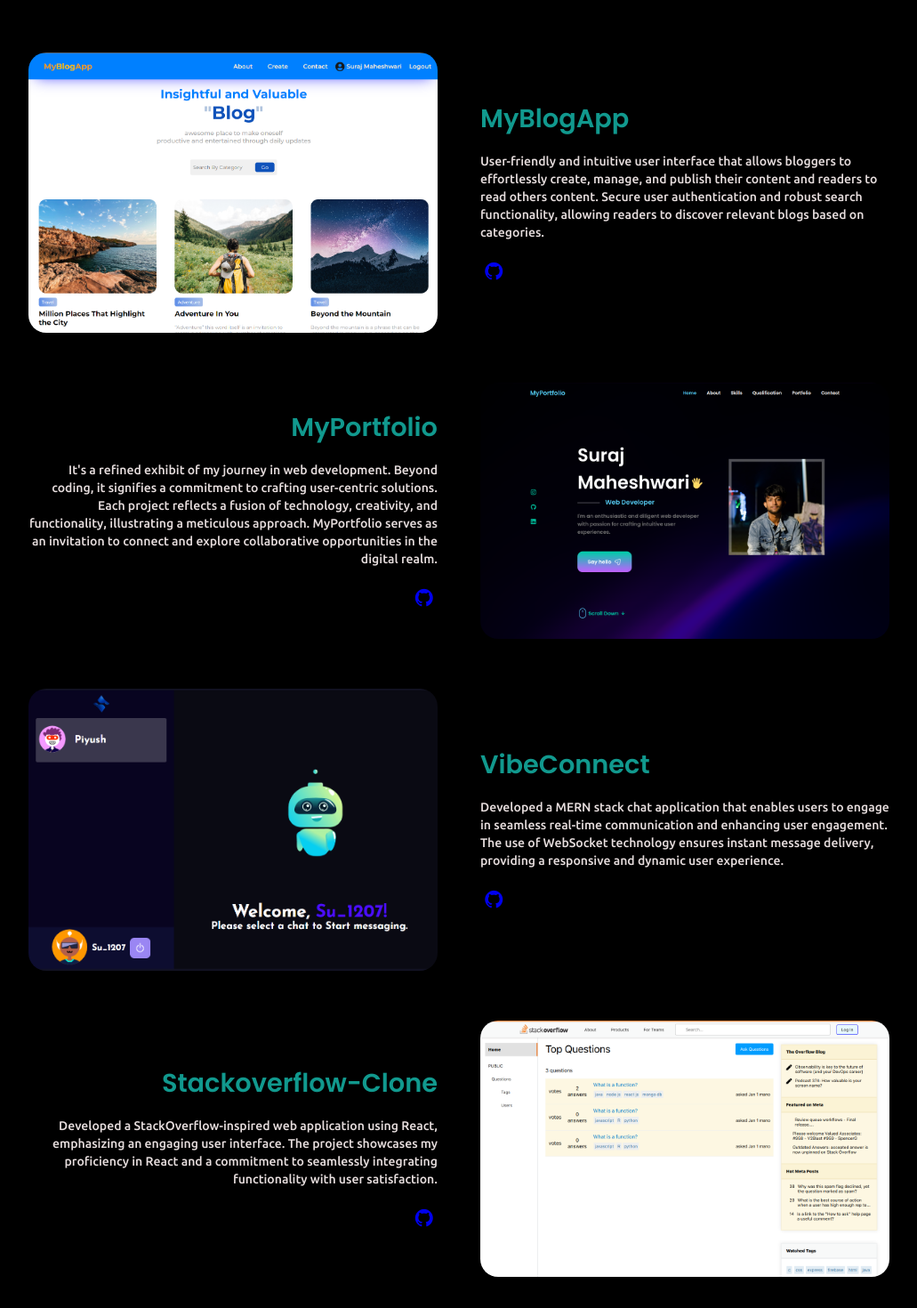
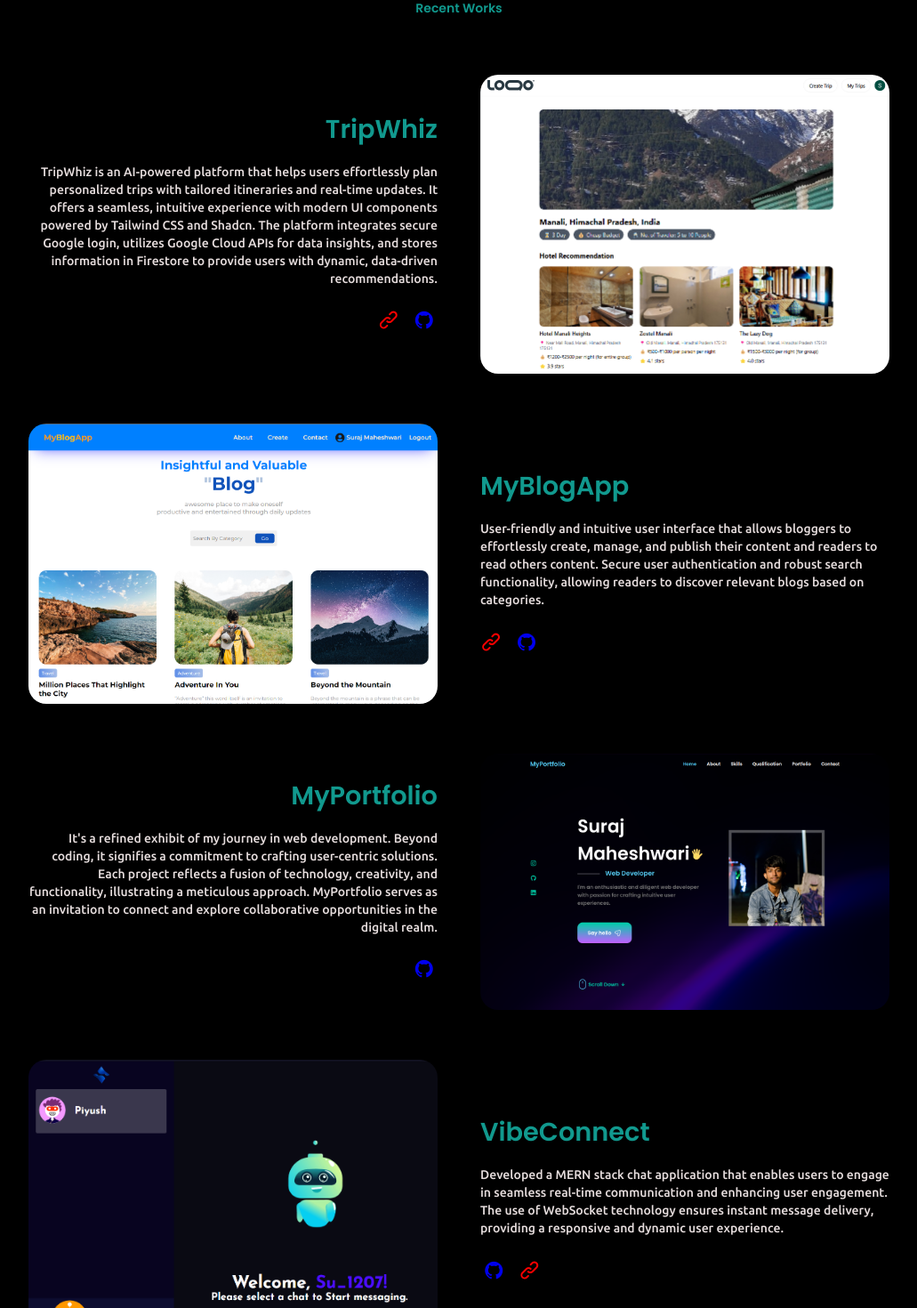
Before and after one commit to Su1207/My_Portfolio, a React (Create React App) app: page / in a window 1280 px wide. Shown: the part 3160-4630 px from the top of the page at 89% size, without its empty margins (124-1155 px from the left). Built offline with nearby package versions, Linux system fonts and the light colour scheme.

Commit message:
few updates

```diff
--- a/src/components/portfolio/Portfolio.jsx
+++ b/src/components/portfolio/Portfolio.jsx
@@ -3,6 +3,7 @@ import project1 from "../../assets/MyBlogApp.png";
 import project2 from "../../assets/portfolio.png";
 import project3 from "../../assets/VibeConnect.png";
 import project4 from "../../assets/stackoverflow.png";
+import trip from "../../assets/trip.png";
 import "./portfolio.css";
 
 const Portfolio = () => {
@@ -24,6 +25,57 @@ const Portfolio = () => {
       </span>
 
       <div className="portfolio__container container grid">
+        <div className="projects grid">
+          <div className="project_desc" style={{ textAlign: "right" }}>
+            <h2
+              className="project_desc_header"
+              data-aos="zoom-in-right"
+              data-aos-duration="6000"
+            >
+              TripWhiz
+            </h2>
+            <p
+              className="project_desc_data"
+              data-aos="zoom-in-right"
+              data-aos-duration="6000"
+            >
+              TripWhiz is an AI-powered platform that helps users effortlessly
+              plan personalized trips with tailored itineraries and real-time
+              updates. It offers a seamless, intuitive experience with modern UI
+              components powered by Tailwind CSS and Shadcn. The platform
+              integrates secure Google login, utilizes Google Cloud APIs for
+              data insights, and stores information in Firestore to provide
+              users with dynamic, data-driven recommendations.
+            </p>
+            <div className="project_link">
+              <a
+                className="deployed-link"
+                target="_blank"
+                rel="noreferrer"
+                href="https://ai-trip-planner-beryl.vercel.app/"
+              >
+                <i class="uil uil-link"></i>
+              </a>
+              <a
+                href="https://github.com/Su1207/AITrip_Planner"
+                className="project-icon"
+                target="_blank"
+                rel="noreferrer"
+                data-aos="zoom-in-right"
+                data-aos-duration="6000"
+              >
+                <i class="uil uil-github"></i>
+              </a>
+            </div>
+          </div>
+          <img
+            src={trip}
+            alt="Trip"
+            className="project_img"
+            data-aos="zoom-in-left"
+            data-aos-duration="6000"
+          />
+        </div>
         <div className="projects grid">
           <img
             src={project1}
@@ -51,7 +103,15 @@ const Portfolio = () => {
               search functionality, allowing readers to discover relevant blogs
               based on categories.
             </p>
-            <div className="project_link">
+            <div className="project_link_left">
+              <a
+                className="deployed-link"
+                target="_blank"
+                rel="noreferrer"
+                href="https://my-blog-app-alpha.vercel.app/"
+              >
+                <i class="uil uil-link"></i>
+              </a>
               <a
                 href="https://github.com/Su1207/MyBlogApp"
                 className="project-icon"
@@ -134,7 +194,7 @@ const Portfolio = () => {
               message delivery, providing a responsive and dynamic user
               experience.
             </p>
-            <div className="project_link">
+            <div className="project_link_left">
               <a
                 href="https://github.com/Su1207/chat-app"
                 className="project-icon"
@@ -144,6 +204,14 @@ const Portfolio = () => {
                 data-aos-duration="6000"
               >
                 <i class="uil uil-github"></i>
+              </a>
+              <a
+                className="deployed-link"
+                target="_blank"
+                rel="noreferrer"
+                href="https://vibe-connect-gamma.vercel.app/"
+              >
+                <i class="uil uil-link"></i>
               </a>
             </div>
           </div>
--- a/src/components/portfolio/portfolio.css
+++ b/src/components/portfolio/portfolio.css
@@ -8,6 +8,26 @@
 .project_img {
   border-radius: 20px;
   /* width: 30rem; */
+}
+
+.project_link {
+  display: flex;
+  align-items: center;
+  justify-content: flex-end;
+  gap: 0.8rem;
+  font-size: 1.5rem;
+}
+
+.project_link_left {
+  display: flex;
+  align-items: center;
+  justify-content: flex-start;
+  gap: 0.8rem;
+  font-size: 1.5rem;
+}
+
+.deployed-link {
+  color: red;
 }
 
 .project_desc_header {
--- a/src/components/qualification/Qualification.jsx
+++ b/src/components/qualification/Qualification.jsx
@@ -125,10 +125,10 @@ const Qualification = () => {
           >
             <div className="qualification__data">
               <div data-aos="zoom-in-right" data-aos-duration="6000">
-                <h3 className="qualification__title">Full Stack Developer</h3>
-                <span className="qualification__subtitle">NullClass</span>
+                <h3 className="qualification__title">MERN Stack Developer</h3>
+                <span className="qualification__subtitle">EZSync</span>
                 <div className="qualification__calendar">
-                  <i className="uil uil-calendar-alt"></i> May 2023 - Jul 2023
+                  <i className="uil uil-calendar-alt"></i> Jul 2024 - Aug 2024
                 </div>
               </div>
               <div>
@@ -145,22 +145,22 @@ const Qualification = () => {
               </div>
 
               <div data-aos="zoom-in-right" data-aos-duration="6000">
+                <h3 className="qualification__title">Full Stack Developer</h3>
+                <span className="qualification__subtitle">Cograd</span>
+                <div className="qualification__calendar">
+                  <i className="uil uil-calendar-alt"></i> Feb 2024 - Jul 2024
+                </div>
+              </div>
+            </div>
+
+            <div className="qualification__data">
+              <div data-aos="zoom-in-right" data-aos-duration="6000">
                 <h3 className="qualification__title">MERN Stack Developer</h3>
                 <span className="qualification__subtitle">
                   Destov International
                 </span>
                 <div className="qualification__calendar">
                   <i className="uil uil-calendar-alt"></i> Jan 2024 - Jul 2024
-                </div>
-              </div>
-            </div>
-
-            <div className="qualification__data">
-              <div data-aos="zoom-in-right" data-aos-duration="6000">
-                <h3 className="qualification__title">Web Developer</h3>
-                <span className="qualification__subtitle">Cograd</span>
-                <div className="qualification__calendar">
-                  <i className="uil uil-calendar-alt"></i> Feb 2024 - Jul 2024
                 </div>
               </div>
               <div>
@@ -177,10 +177,10 @@ const Qualification = () => {
               </div>
 
               <div data-aos="zoom-in-right" data-aos-duration="6000">
-                <h3 className="qualification__title">MERN Stack Developer</h3>
-                <span className="qualification__subtitle">EZSync</span>
+                <h3 className="qualification__title">Full Stack Developer</h3>
+                <span className="qualification__subtitle">NullClass</span>
                 <div className="qualification__calendar">
-                  <i className="uil uil-calendar-alt"></i> Jun 2024 - Jul 2024
+                  <i className="uil uil-calendar-alt"></i> May 2023 - Jul 2023
                 </div>
               </div>
             </div>
```
Also changed, not shown: src/assets/trip.png (added), 1 other file (tests, documents, lock files or other folders).
